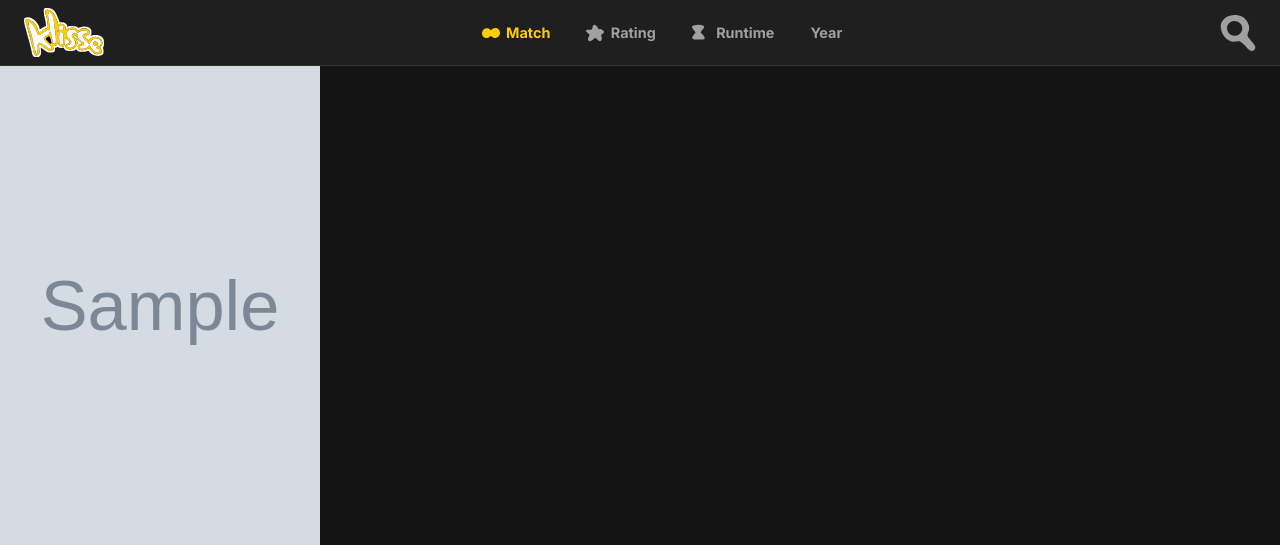
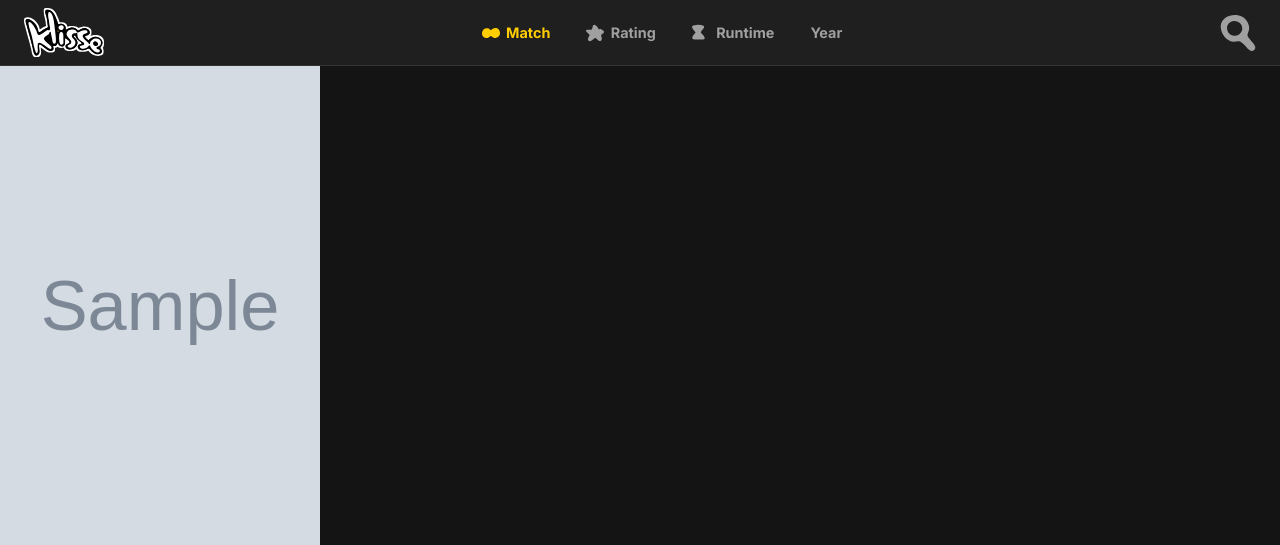
Before and after one commit to jamaldinnnn/klisse, a Flask app: template templates/index.html in a window 1280 px wide. Shown: the top 545 px of the page. Run offline with Flask 3, Linux system fonts and the light colour scheme; the template is opened without the code that fills it: most values are stand-ins (such as "Sample title", 1, 10 or a date in 2020); grey boxes marked "Sample" are stand-in pictures.

Commit message:
Update index.html

```diff
--- a/templates/index.html
+++ b/templates/index.html
@@ -510,7 +510,7 @@
                 }
 
                 .cls-3 {
-                  fill: #010101;
+                  fill: #fecd01;
                 }
 
                 .cls-4 {
@@ -518,7 +518,7 @@
                 }
 
                 .cls-5 {
-                  fill: #ffcd00;
+                  fill: #010101;
                 }
 
                 .cls-6 {
```
